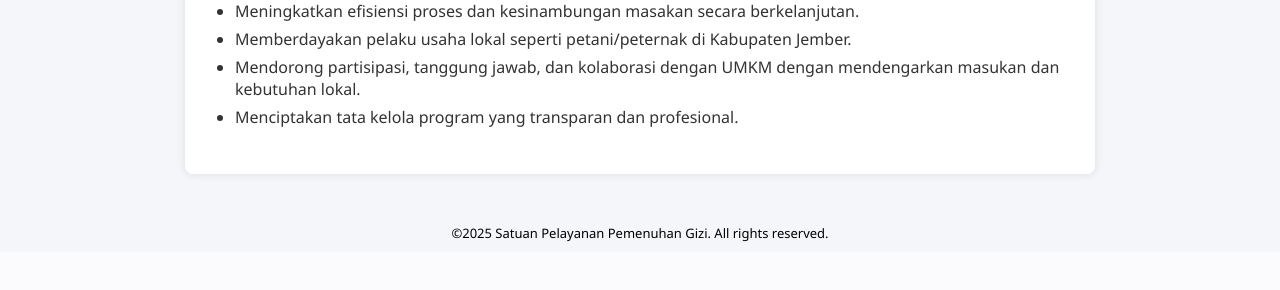
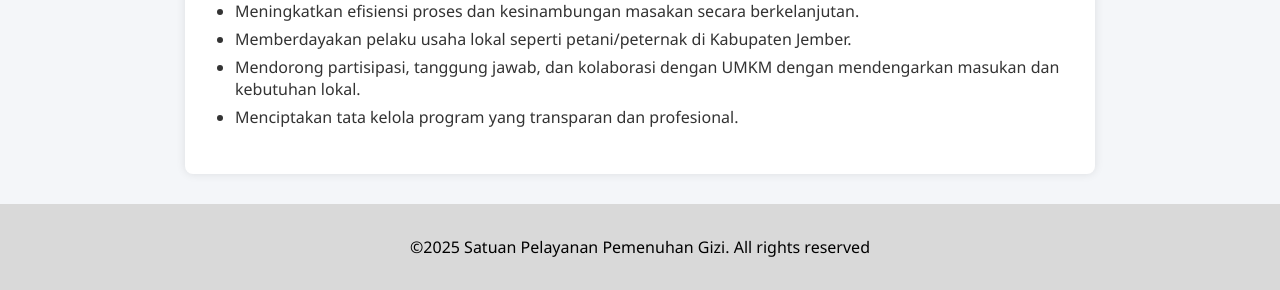
Before and after one commit to kucingfelita/Si-SPPG, a PHP site: page /tentang.php in a window 1280 px wide. Shown: the part 1092-1382 px from the top of the page. Before the commit the page ends 1334 px from the top, so only its background shows below. Run offline with PHP 8.4, Linux system fonts and the light colour scheme.

Commit message:
edit footer

```diff
--- a/assets/css/footer.css
+++ b/assets/css/footer.css
@@ -1,8 +1,11 @@
-p{
-   text-align : center;
 
+.site-footer {
+  text-align: center;
+  background: #d9d9d9;
+  padding: 16px 0;
 }
-footer{
-   background-color: #d9d9d9;
-   padding: 1rem;
+
+.footer-p{
+   color: #000;
+   text-align: center;
 }
--- /dev/null
+++ b/assets/css/tentang.css
@@ -0,0 +1,41 @@
+ body {
+            font-family: Arial, Helvetica, sans-serif;
+            background-color: #f4f6f9;
+            margin: 0;
+            padding: 0;
+            color: #333;
+        }
+
+        main {
+            max-width: 850px;
+            background: white;
+            margin: 30px auto;
+            padding: 30px;
+            border-radius: 8px;
+            box-shadow: 0 0 10px rgba(0,0,0,0.1);
+        }
+
+        h2 {
+            text-align: center;
+            color: #002b6b;
+            margin-top: 0;
+        }
+
+        h3 {
+            color: #002b6b;
+            margin-bottom: 5px;
+            margin-top: 25px;
+        }
+
+        ul {
+            margin-top: 5px;
+            padding-left: 20px;
+        }
+
+        li {
+            margin-bottom: 6px;
+        }
+
+        p {
+            text-align: justify;
+        }
--- a/template/footer.php
+++ b/template/footer.php
@@ -1,4 +1,17 @@
-<!-- template/footer.php -->
-<div class="footer" style="text-align:center;color:#000;font-size:13px;margin-top:40px;padding:10px 0;">
-    ©2025 Satuan Pelayanan Pemenuhan Gizi. All rights reserved.
-</div>
+<!DOCTYPE html>
+<html lang="en">
+
+<head>
+   <meta charset="UTF-8">
+   <meta name="viewport" content="width=device-width, initial-scale=1.0">
+   <title>footer</title>
+   <link rel="stylesheet" href="../assets/css/footer.css">
+</head>
+
+<body>
+   <footer class="site-footer">
+      <p class="footer-p">&copy;2025 Satuan Pelayanan Pemenuhan Gizi. All rights reserved</p>
+   </footer>
+</body>
+
+</html>
--- a/template/navbar.php
+++ b/template/navbar.php
@@ -60,10 +60,9 @@
       text-decoration: none;
       font-size: 15px;
       font-weight: 500;
-      padding-bottom: 6px; /* ruang untuk border-bottom */
+      padding-bottom: 6px;
     }
 
-    /* Garis bawah statis untuk link aktif (tidak menggunakan animasi/ pseudo-element) */
     .navbar-right a.active {
       border-bottom: 2px solid #ffffff;
     }
@@ -89,8 +88,7 @@
 <body>
 
   <?php
-  // tentukan file saat ini untuk memberi class "active" pada link yang sesuai
-  $current = basename($_SERVER['SCRIPT_NAME']); // contoh: index.php
+  $current = basename($_SERVER['SCRIPT_NAME']);
   function is_active($name, $current) {
       return $name === $current ? 'active' : '';
   }
@@ -98,8 +96,6 @@
 
   <nav class="navbar">
     <div class="navbar-left">
-      <!-- Gunakan path relatif terhadap file halaman (tentang.php berada di root proyek),
-           atau path absolut dari localhost: /Si-SPPG/... -->
       <img src="/Si-SPPG/assets/img/Logo_Badan_Gizi_Nasional_(2024).png" alt="Logo Badan Gizi" style="height:50px; width:50px; object-fit:contain; border-radius:6px;">
       <h1>SI-SPPG Pucang 2</h1>
     </div>
--- a/tentang.php
+++ b/tentang.php
@@ -7,53 +7,11 @@
     <meta charset="UTF-8">
     <meta name="viewport" content="width=device-width, initial-scale=1.0">
     <title>Tentang Kami | SI-SPPG Pucang 2</title>
-    <style>
-        body {
-            font-family: Arial, Helvetica, sans-serif;
-            background-color: #f4f6f9;
-            margin: 0;
-            padding: 0;
-            color: #333;
-        }
-
-        main {
-            max-width: 850px;
-            background: white;
-            margin: 30px auto;
-            padding: 30px;
-            border-radius: 8px;
-            box-shadow: 0 0 10px rgba(0,0,0,0.1);
-        }
-
-        h2 {
-            text-align: center;
-            color: #002b6b;
-            margin-top: 0;
-        }
-
-        h3 {
-            color: #002b6b;
-            margin-bottom: 5px;
-            margin-top: 25px;
-        }
-
-        ul {
-            margin-top: 5px;
-            padding-left: 20px;
-        }
-
-        li {
-            margin-bottom: 6px;
-        }
-
-        p {
-            text-align: justify;
-        }
-    </style>
+    <link rel="stylesheet" href="assets/css/tentang.css">
+    <link rel="stylesheet" href="assets/css/footer.css">
 </head>
 <body>
 <?php require 'template/navbar.php'; ?>
-
 <main>
     <h2>Apa itu SPPG dalam Program Makan Bergizi Gratis?</h2>
 
@@ -99,7 +57,6 @@
         <li>Menciptakan tata kelola program yang transparan dan profesional.</li>
     </ul>
 </main>
-
 <?php require 'template/footer.php'; ?>
 </body>
 </html>
```
